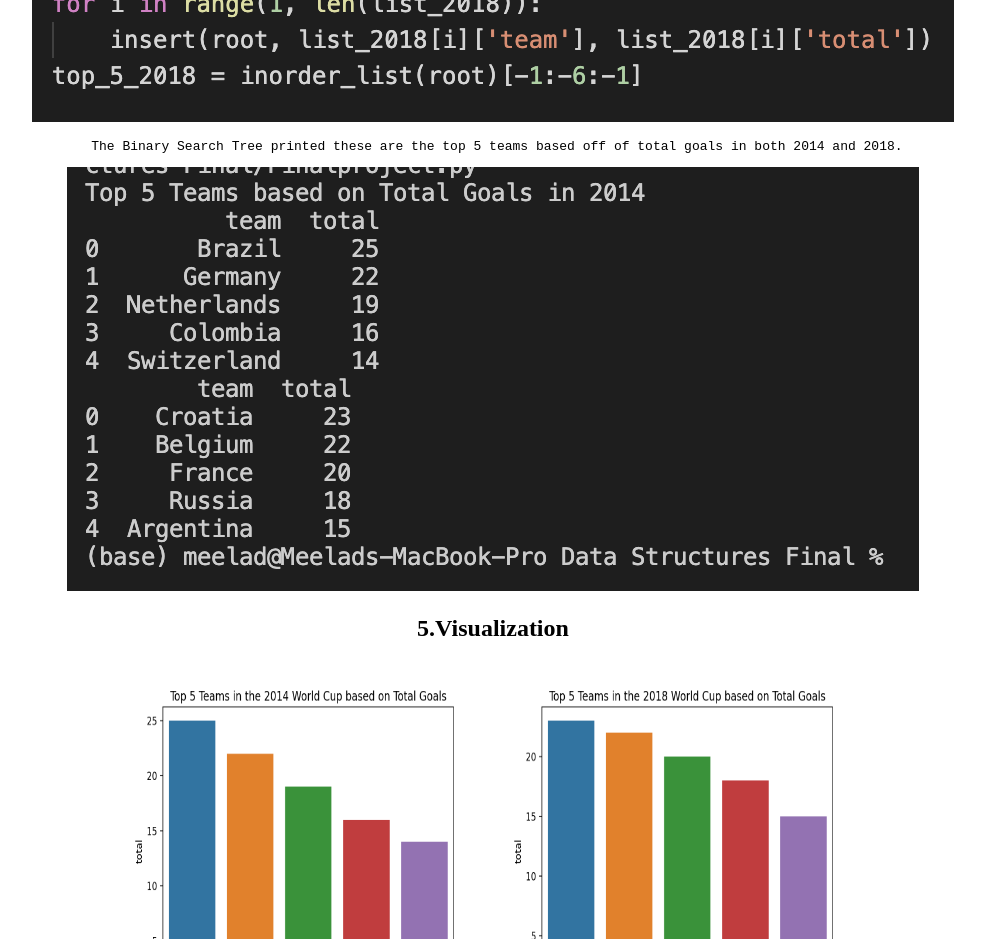
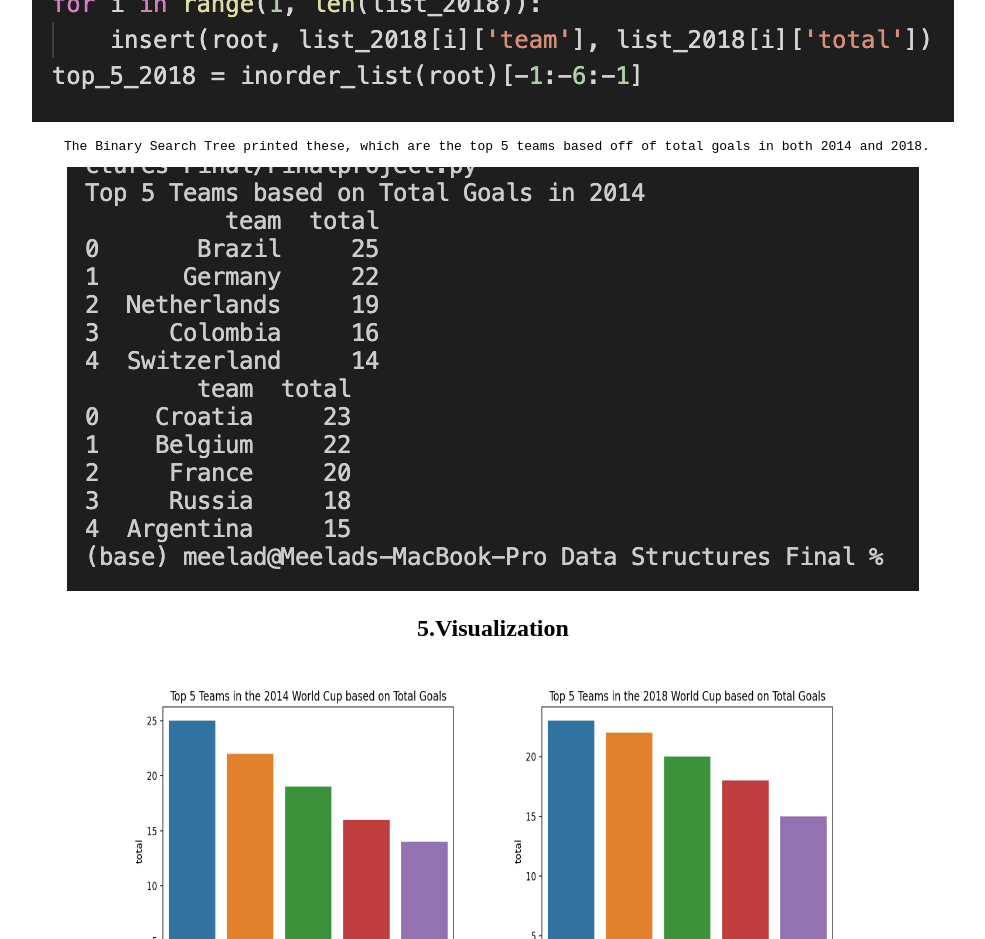
Before and after one commit to Meelad1/Final_project, a plain HTML site: page index.html in a window 1280 px wide. Shown: the part 3940-4879 px from the top of the page, without its empty margins (147-1132 px from the left). Drawn offline with Linux system fonts and the light colour scheme.

Commit message:
Update index.html

```diff
--- a/index.html
+++ b/index.html
@@ -127,7 +127,7 @@
 
 
 
-      <pre><code> The Binary Search Tree printed these are the top 5 teams based off of total goals in both 2014 and 2018.</code></pre>
+      <pre><code> The Binary Search Tree printed these, which are the top 5 teams based off of total goals in both 2014 and 2018.</code></pre>
       <img src="top5teams_printed.png" alt="Top 5 Teams printed" >
 
 
```
